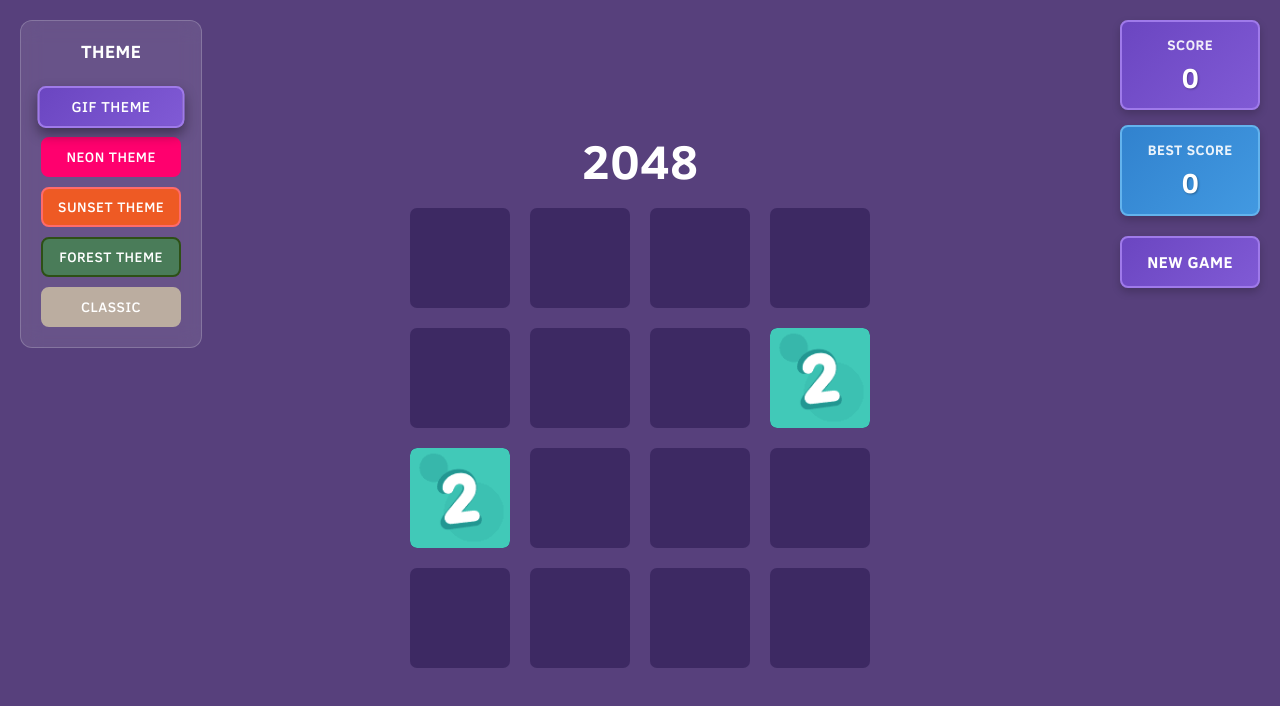
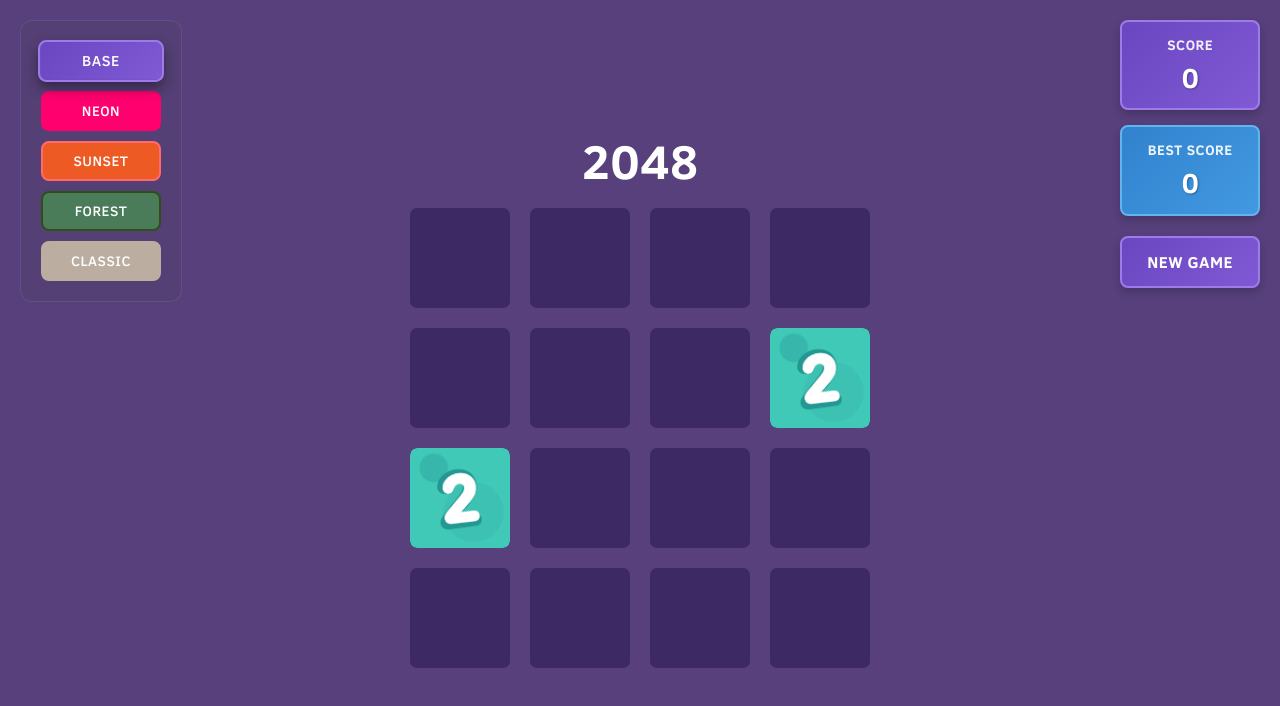
Before and after one commit to ausare-dev/2048-nextjs, a Next.js app: page / in a window 1280 px wide. Shown: the top 706 px of the page. Built offline with nearby package versions, Linux system fonts and the light colour scheme.

Commit message:
update theme and themeselector

```diff
--- a/src/components/ThemeSelector/ThemeSelector.module.scss
+++ b/src/components/ThemeSelector/ThemeSelector.module.scss
@@ -6,11 +6,11 @@
 	flex-direction: column;
 	gap: 15px;
 	z-index: 1000;
-	background: rgba(255, 255, 255, 0.1);
+	background: rgba(72, 71, 71, 0.1);
 	backdrop-filter: blur(10px);
 	border-radius: 12px;
 	padding: 20px;
-	border: 1px solid rgba(255, 255, 255, 0.2);
+	border: 1px solid rgba(148, 143, 143, 0.2);
 }
 
 .title {
--- a/src/components/ThemeSelector/ThemeSelector.tsx
+++ b/src/components/ThemeSelector/ThemeSelector.tsx
@@ -15,7 +15,6 @@ const ThemeSelector: React.FC<ThemeSelectorProps> = ({
 
 	return (
 		<div className={styles.themeSelector}>
-			<div className={styles.title}>Theme</div>
 			<div className={styles.themes}>
 				{themes.map(theme => (
 					<button
--- a/src/theme/themes.ts
+++ b/src/theme/themes.ts
@@ -21,7 +21,7 @@ export interface Theme {
 export const themesMap: { [key: string]: Theme } = {
 	gif: {
 		id: 'gif',
-		name: 'GIF Theme',
+		name: 'Base',
 		colors: {
 			background: '#57407c',
 			board: 'transparent',
@@ -39,7 +39,7 @@ export const themesMap: { [key: string]: Theme } = {
 	},
 	neon: {
 		id: 'neon',
-		name: 'Neon Theme',
+		name: 'Neon',
 		colors: {
 			background: '#0f0f23',
 			board: '#1a1a2e',
@@ -57,7 +57,7 @@ export const themesMap: { [key: string]: Theme } = {
 	},
 	sunset: {
 		id: 'sunset',
-		name: 'Sunset Theme',
+		name: 'Sunset',
 		colors: {
 			background: '#ff9f43',
 			board: '#feca57',
@@ -75,7 +75,7 @@ export const themesMap: { [key: string]: Theme } = {
 	},
 	forest: {
 		id: 'forest',
-		name: 'Forest Theme',
+		name: 'Forest',
 		colors: {
 			background: '#2d5016',
 			board: '#4a7c59',
```
